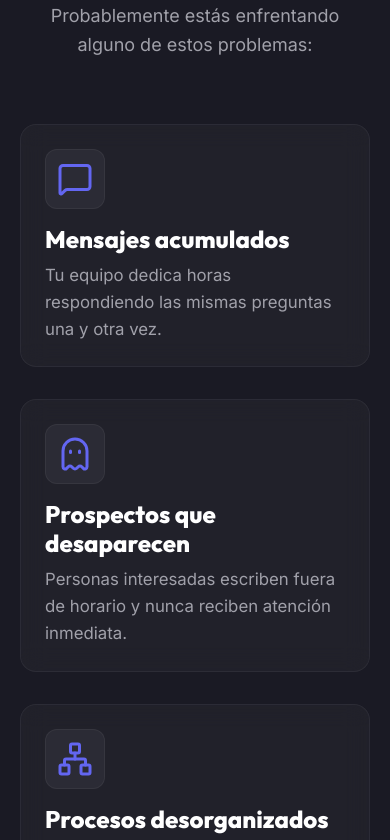
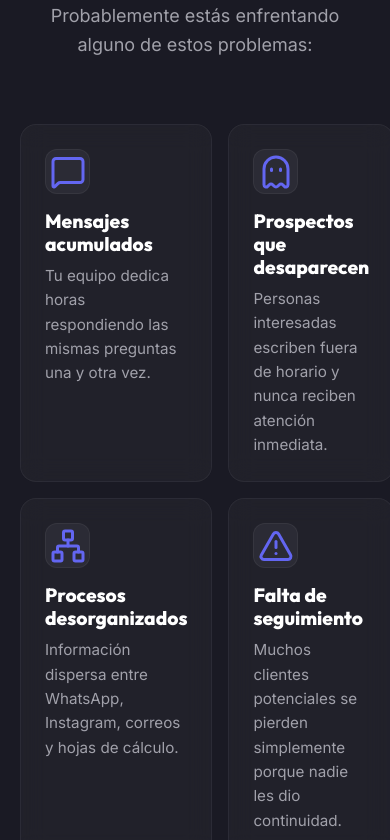
Before and after one commit to luk1311/AutoScale-agency, a React (Vite) app: page / in a window 390 px wide. Shown: the part 1344-2184 px from the top of the page. Built offline with nearby package versions, Linux system fonts and the light colour scheme; no server answers; the database is empty.

Commit message:
feat: add PainPoints component to display business challenges and efficiency gaps

```diff
--- a/src/components/PainPoints.css
+++ b/src/components/PainPoints.css
@@ -31,3 +31,34 @@
   margin-bottom: 0;
   font-size: 1.05rem;
 }
+
+.pain-points-grid {
+  display: grid;
+  grid-template-columns: repeat(2, 1fr);
+  gap: 2rem;
+}
+
+@media (max-width: 768px) {
+  .pain-points-grid {
+    gap: 1rem;
+  }
+
+  .pain-point-card {
+    padding: 1.5rem;
+  }
+
+  .pain-icon {
+    width: 45px;
+    height: 45px;
+    font-size: 1.8rem;
+    margin-bottom: 0.8rem;
+  }
+
+  .pain-point-card h3 {
+    font-size: 1.2rem;
+  }
+
+  .pain-point-card p {
+    font-size: 0.95rem;
+  }
+}
--- a/src/components/PainPoints.jsx
+++ b/src/components/PainPoints.jsx
@@ -35,7 +35,7 @@ const PainPoints = () => {
           </p>
         </div>
 
-        <div className="grid grid-cols-2">
+        <div className="pain-points-grid">
           {points.map((point, index) => (
             <div className={`glass-panel pain-point-card animate-fade-in delay-${(index % 3 + 1) * 100}`} key={index}>
               <div className="pain-icon" style={{ marginBottom: '1rem' }}>{point.icon}</div>
```
